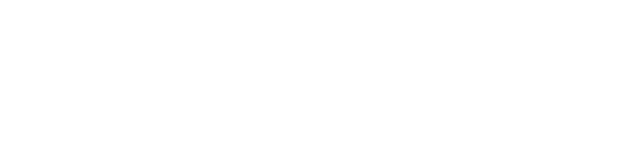
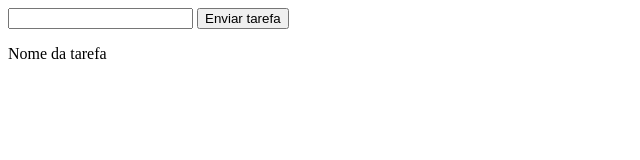
Before and after one commit to WeslleyFeitosaDev/projetos-de-javascript, a plain HTML site: page to-do-list/index.html in a window 1280 px wide. Shown: the whole page, without its empty margins (0-640 px from the left). Drawn offline with Linux system fonts and the light colour scheme.

Commit message:
initial comit

```diff
--- a/to-do-list/index.html
+++ b/to-do-list/index.html
@@ -1,12 +1,29 @@
 <!DOCTYPE html>
-<html lang="en">
+<html lang="pt-br">
 <head>
     <meta charset="UTF-8">
     <meta http-equiv="X-UA-Compatible" content="IE=edge">
     <meta name="viewport" content="width=device-width, initial-scale=1.0">
-    <title>Document</title>
+    <title>To do list</title>
 </head>
 <body>
+    <div class="caixa_lo_do_list">
+        <div class="campo_nome_da_task">
+            <input type="text" name="input_task" id="input_task">
+            <input type="button" value="Enviar tarefa" id="bnt_send_task">
+        </div>
+
+        <div class="taks">
+            <div class="name_task">
+                <p>Nome da tarefa</p>
+            </div>
+
+            <div class="stust_of_task">
+
+            </div>
+        </div>
+    </div>
+
 
     <script src="script.js"></script>
 </body>
```
